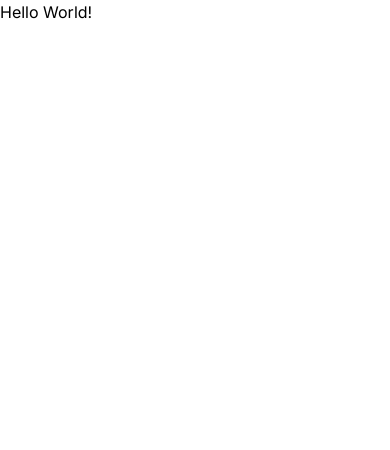
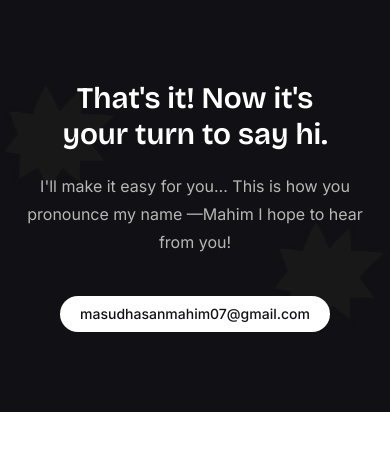
Before and after one commit to itsdevelopershakil/freelancer-mahim, a Next.js app: page / in a window 390 px wide. Shown: the top 450 px of the page. Built offline with nearby package versions, Linux system fonts and the light colour scheme.

Commit message:
footer done

```diff
--- a/src/app/globals.css
+++ b/src/app/globals.css
@@ -17,3 +17,30 @@ h5,
 h6 {
   font-family: var(--font-bricolage), sans-serif;
 }
+
+.max-width {
+  width: 100%;
+  max-width: 1280px;
+  margin-inline: auto;
+}
+
+@media (max-width: 1279px) {
+  .max-width {
+    max-width: 1024px;
+  }
+}
+@media (max-width: 1023px) {
+  .max-width {
+    max-width: 768px;
+  }
+}
+@media (max-width: 767px) {
+  .max-width {
+    max-width: 640px;
+  }
+}
+@media (max-width: 639px) {
+  .max-width {
+    padding-inline: 16px;
+  }
+}
--- a/src/app/page.tsx
+++ b/src/app/page.tsx
@@ -1,3 +1,9 @@
+import Footer from "@/components/partials/Footer";
+
 export default function Home() {
-  return <div>Hello World!</div>;
+  return (
+    <div>
+      <Footer />
+    </div>
+  );
 }
--- /dev/null
+++ b/src/components/partials/Footer.tsx
@@ -0,0 +1,39 @@
+import VectorImg from "@/assets/images/footer-vector.png";
+import Image from "next/image";
+import Link from "next/link";
+
+const Footer = () => {
+  return (
+    <div className="bg-[#101015] py-20">
+      <div className="max-width text-center relative">
+        <Image
+          src={VectorImg}
+          alt="Vertor image of footer"
+          className="absolute top-0 left-0 w-[120px] lg:w-auto"
+        />
+        <Image
+          src={VectorImg}
+          alt="Vertor image of footer"
+          className="absolute bottom-0 right-0 w-[120px] lg:w-auto"
+        />
+        <div className="relative z-10">
+          <h1 className="text-3xl sm:text-4xl md:text-[60px] lg:text-[80px] font-semibold text-white">
+            That&apos;s it! Now it&apos;s <br /> your turn to say hi.
+          </h1>
+          <p className="font-bricolage text-[#B7B7B5] lg:text-lg leading-7 mt-5 mb-10">
+            I&apos;ll make it easy for you… This is how you pronounce my name
+            —Mahim I hope to hear from you!
+          </p>
+          <Link
+            href={"mailto:masudhasanmahim07@gmail.com"}
+            className="inline-block px-5 sm:px-8 py-2 sm:py-4 rounded-[30px] font-medium text-sm sm:text-base lg:text-lg text-[#101015] bg-white"
+          >
+            masudhasanmahim07@gmail.com
+          </Link>
+        </div>
+      </div>
+    </div>
+  );
+};
+
+export default Footer;
```
Also changed, not shown: src/assets/images/footer-vector.png (added).
